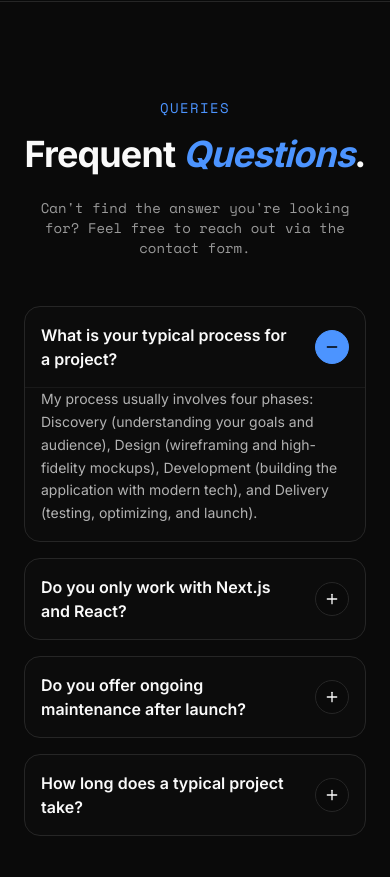
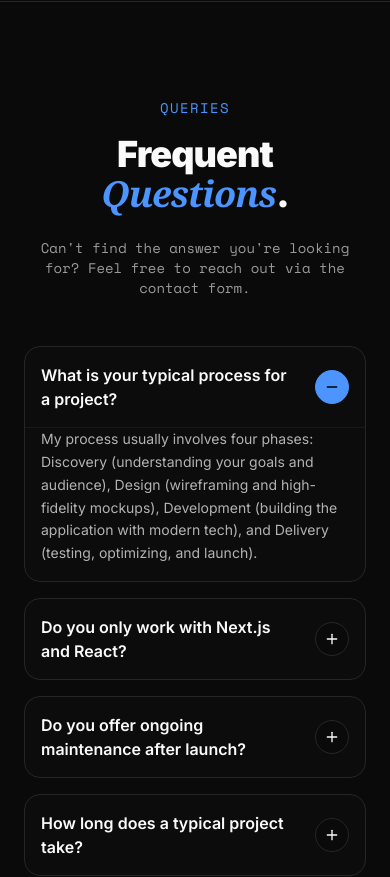
Before and after one commit to Musk172/Portfolio, a Next.js app: page / in a window 390 px wide. Shown: the part 7320-8197 px from the top of the page. Built offline with nearby package versions, Linux system fonts and the light colour scheme.

Commit message:
Standardize premium headline typography in FAQ and Footer

```diff
--- a/src/components/FAQ.tsx
+++ b/src/components/FAQ.tsx
@@ -37,8 +37,8 @@ export default function FAQ() {
 
           <div className="lg:col-span-4 flex flex-col justify-start text-center md:text-left">
              <h2 className="text-sm font-mono tracking-widest text-primary mb-4 uppercase">Queries</h2>
-             <h3 className="text-4xl md:text-5xl font-bold font-sans tracking-tight mb-6">
-               Frequent <span className="text-primary italic">Questions</span>.
+             <h3 className="text-4xl md:text-5xl font-black font-sans tracking-tight mb-6">
+               Frequent <span className="text-primary italic font-serif">Questions</span>.
              </h3>
              <p className="text-foreground/60 font-mono text-sm max-w-sm mx-auto md:mx-0">
                 Can&apos;t find the answer you&apos;re looking for? Feel free to reach out via the contact form.
--- a/src/components/Footer.tsx
+++ b/src/components/Footer.tsx
@@ -6,8 +6,8 @@ export default function Footer() {
       <div className="container mx-auto px-6 md:px-12 flex flex-col md:flex-row justify-between items-start md:items-center relative z-10">
 
         <div className="mb-12 md:mb-0">
-          <h2 className="text-4xl md:text-5xl font-bold font-sans tracking-tight mb-4">
-            Let&apos;s <span className="text-primary italic">connect</span>.
+          <h2 className="text-4xl md:text-5xl font-black font-sans tracking-tight mb-4">
+            Let&apos;s <span className="text-primary italic font-serif">connect</span>.
           </h2>
           <p className="max-w-md text-foreground/70 font-mono text-sm leading-relaxed mb-8">
             Always open to discussing product design, creative development,
```
